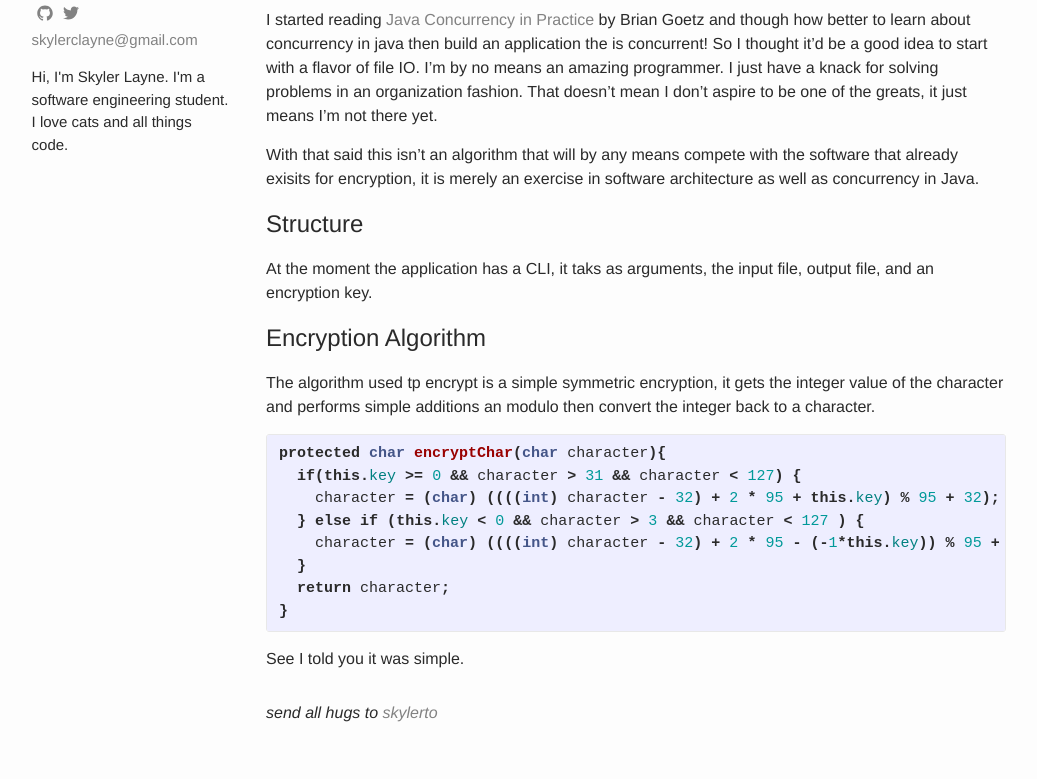
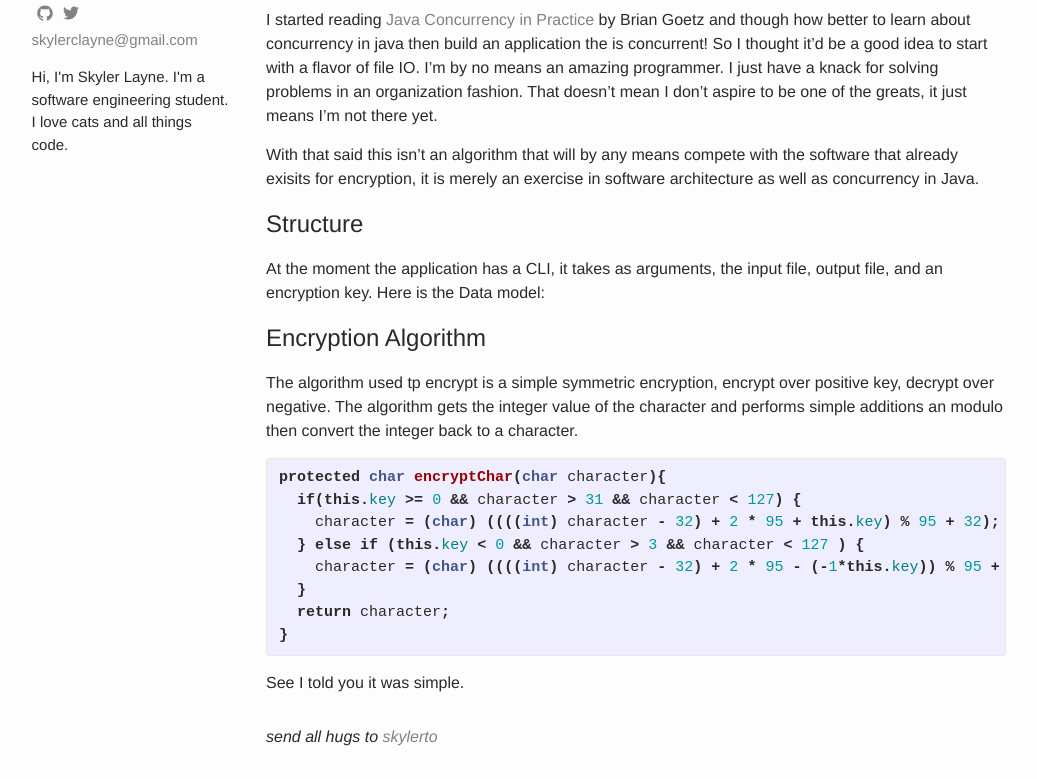
Before and after one commit to skylerto/skylerto.github.io, a Jekyll site: the page built from _posts/2015-07-14-encryption-in-java.markdown, in a window 1280 px wide and 948 px high, cut to the strip 169-948 px from the top of the window. Shown: the whole strip, without its empty margins (159-1196 px from the left). Built offline with Jekyll 4.4.1, drawn with Linux system fonts in a browser that asks for light colours.

```diff
--- a/_posts/2015-07-14-encryption-in-java.markdown
+++ b/_posts/2015-07-14-encryption-in-java.markdown
@@ -15,12 +15,13 @@ software architecture as well as concurrency in Java.
 
 # Structure
 
-At the moment the application has a CLI, it taks as arguments, the input file,
-output file, and an encryption key.
+At the moment the application has a CLI, it takes as arguments, the input file,
+output file, and an encryption key. Here is the Data model:
 
 # Encryption Algorithm
 
-The algorithm used tp encrypt is a simple symmetric encryption, it gets the
+The algorithm used tp encrypt is a simple symmetric encryption, encrypt over
+positive key, decrypt over negative. The algorithm gets the
 integer value of the character and performs simple additions an modulo then
 convert the integer back to a character.
 
```
